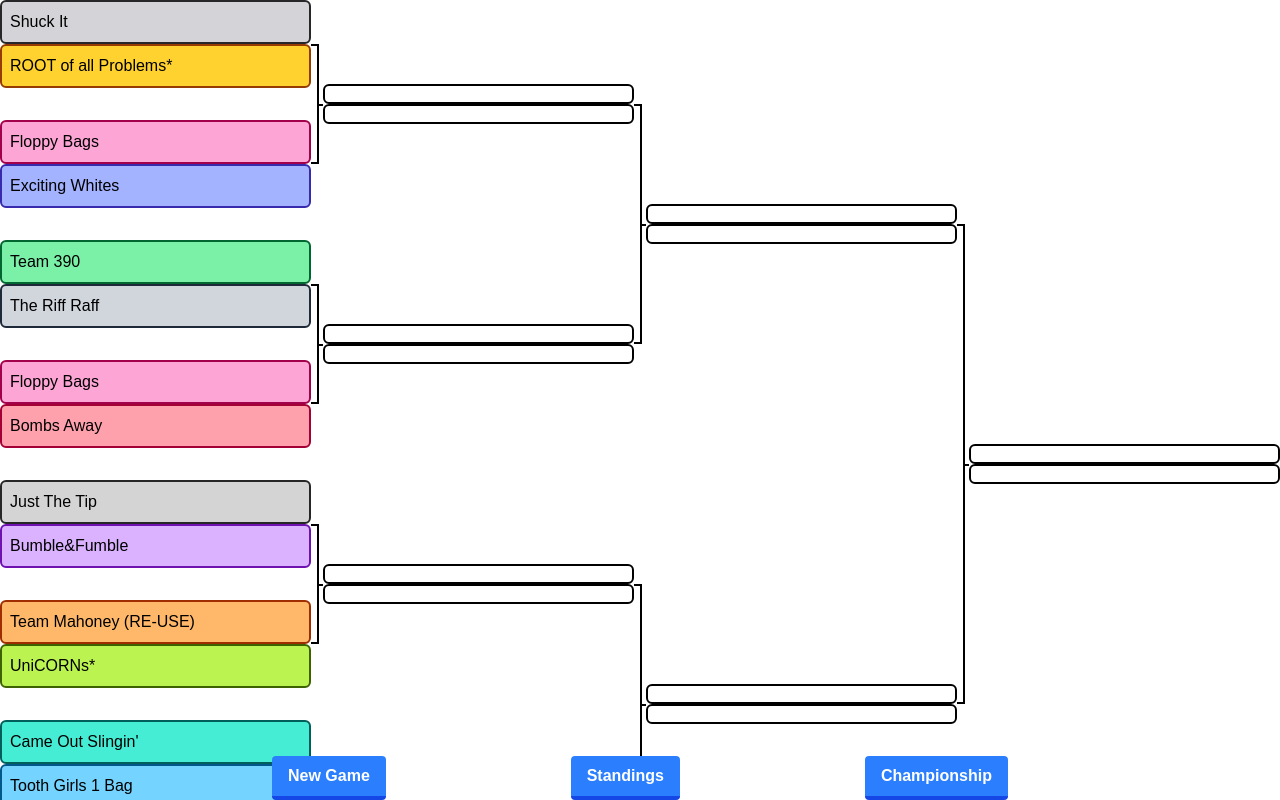
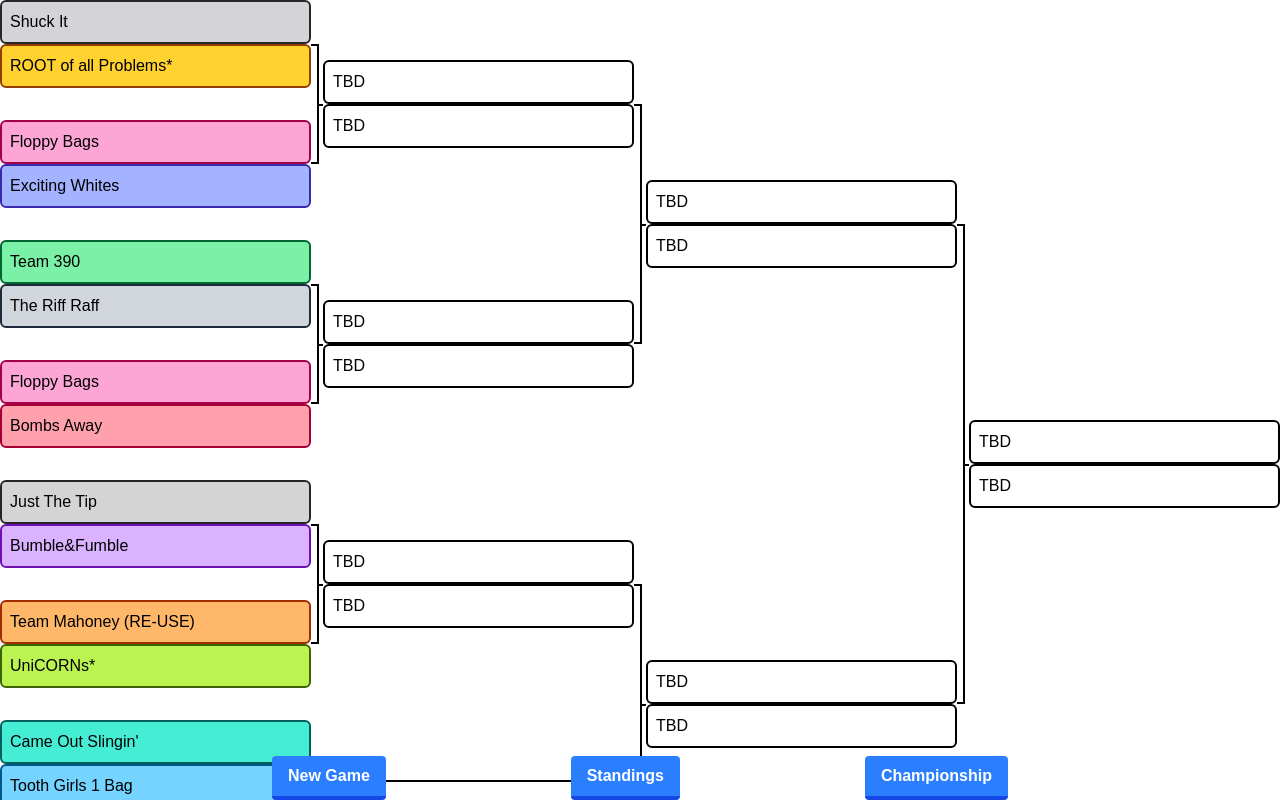
Before and after one commit to Merk42/cornholder, a Next.js app: page /pwa/cornholder/championship in a window 1280 px wide. Shown: the top 800 px of the page. Built offline with nearby package versions, Linux system fonts and the light colour scheme.

Commit message:
minor championship update

```diff
--- a/app/championship/page.tsx
+++ b/app/championship/page.tsx
@@ -2,7 +2,7 @@
 
 import { useMemo } from "react";
 import { KEYEDCOLORS, KEYEDTEAMS } from "../const/data";
-import { BAG_BUTTON } from "../const/style";
+import { BAG_BUTTON, THEME_GROUP, THEME } from "../const/style";
 export default function Championship() {
 
     interface R {
@@ -10,6 +10,13 @@ export default function Championship() {
         board?:number;
         team1:string;
         team2:string
+    }
+
+    interface Champ {
+        homeName: string;
+        visitorName:string;
+        homeColor:THEME;
+        visitorColor:THEME
     }
 
     const pairedup = useMemo(() => {
@@ -59,19 +66,33 @@ export default function Championship() {
             return product.round;
         });
         const ROUNDS = 4;
-        const BR:R[][] = [];
-        let placeholder = 65;
+        const BR:Champ[][] = [];
+        // let placeholder = 65;
         for (let i = 1; i <= ROUNDS; i++) {
-            if (groupedByObject[i]?.length) {
-                BR.push(groupedByObject[i] || [])
+            const ROUND = groupedByObject[i];
+            if (ROUND && ROUND.length) {
+                const C:Champ[] = ROUND.map(f => {
+                    return {
+                        homeName:KEYEDTEAMS[f.team2],
+                        visitorName:KEYEDTEAMS[f.team1],
+                        homeColor:KEYEDCOLORS[f.team2],
+                        visitorColor:KEYEDCOLORS[f.team1]
+                    }
+                })
+                BR.push(C)
             } else {
                 const EXPONENT = ROUNDS - i;
                 const ARRLENGTH = 2**EXPONENT;
-                BR.push(new Array(ARRLENGTH).fill({team1:String.fromCharCode(placeholder),team2:String.fromCharCode(placeholder)}))
-                placeholder++;
+                BR.push(new Array(ARRLENGTH).fill({
+                        homeName:"TBD",
+                        visitorName:"TBD",
+                        homeColor:"",
+                        visitorColor:""
+                    }))
+                // placeholder++;
             }
         }
-        const pairArray = (arr:R[]) => {
+        const pairArray = (arr:Champ[]) => {
             const paired = [];
             for (let i = 0; i < arr.length; i += 2) {
                 // Slice two elements to create a pair
@@ -94,13 +115,13 @@ export default function Championship() {
                         <div key={index} className="four">
 
                             <div className="pairing">
-                                <div className={`${BAG_BUTTON['base']}  ${BAG_BUTTON[KEYEDCOLORS[pair[0].team1]]} text-left`}>{KEYEDTEAMS[pair[0].team1]}</div>
-                                <div className={`${BAG_BUTTON['base']}  ${BAG_BUTTON[KEYEDCOLORS[pair[0].team2]]} text-left`}>{KEYEDTEAMS[pair[0].team2]}</div>
+                                <div className={`${BAG_BUTTON['base']}  ${BAG_BUTTON[pair[0].visitorColor]} text-left`}>{pair[0].visitorName}</div>
+                                <div className={`${BAG_BUTTON['base']}  ${BAG_BUTTON[pair[0].homeColor]} text-left`}>{pair[0].homeName}</div>
                             </div>
                             {pair[1] &&
                             <div className="pairing">
-                                <div className={`${BAG_BUTTON['base']}  ${BAG_BUTTON[KEYEDCOLORS[pair[1].team1]]} text-left`}>{KEYEDTEAMS[pair[1].team1]}</div>
-                                <div className={`${BAG_BUTTON['base']}  ${BAG_BUTTON[KEYEDCOLORS[pair[1].team2]]} text-left`}>{KEYEDTEAMS[pair[1].team2]}</div>
+                                <div className={`${BAG_BUTTON['base']}  ${BAG_BUTTON[pair[1].visitorColor]} text-left`}>{pair[1].visitorName}</div>
+                                <div className={`${BAG_BUTTON['base']}  ${BAG_BUTTON[pair[1].homeColor]} text-left`}>{pair[1].homeName}</div>
                             </div>
                             }
                         </div>
```
